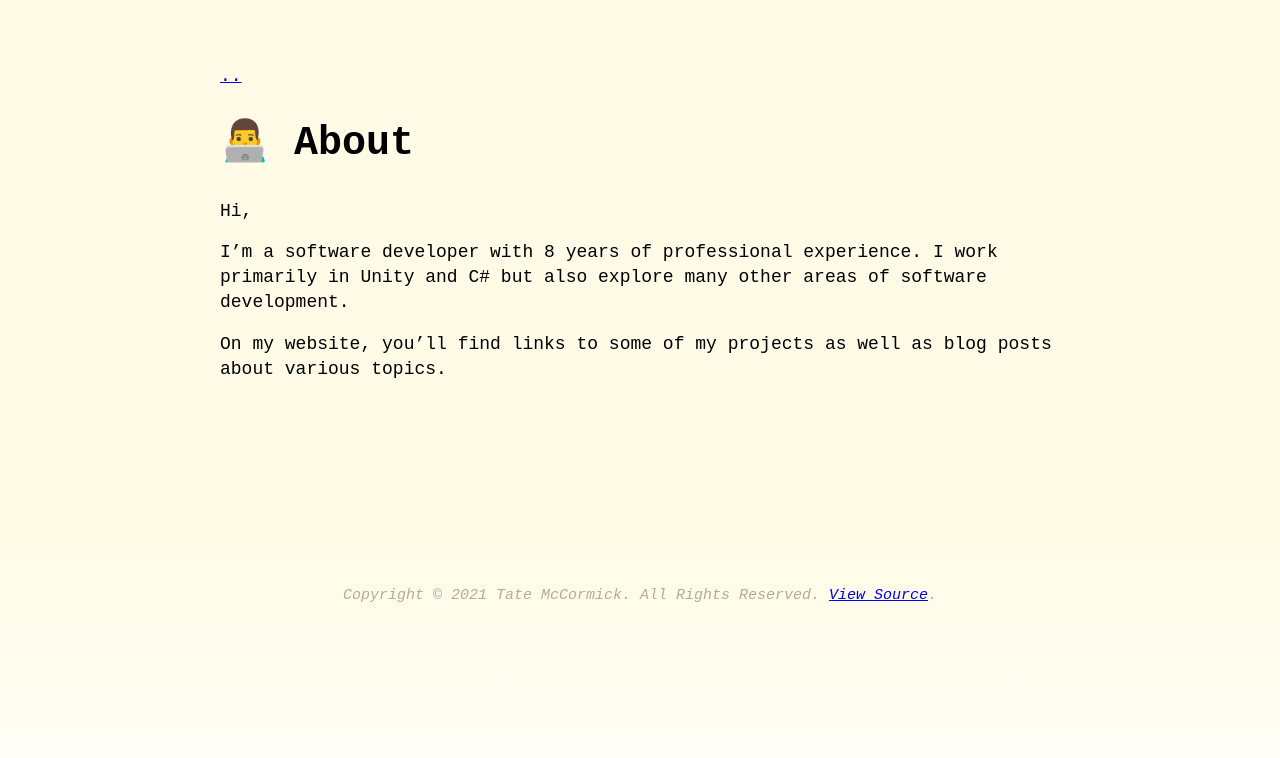
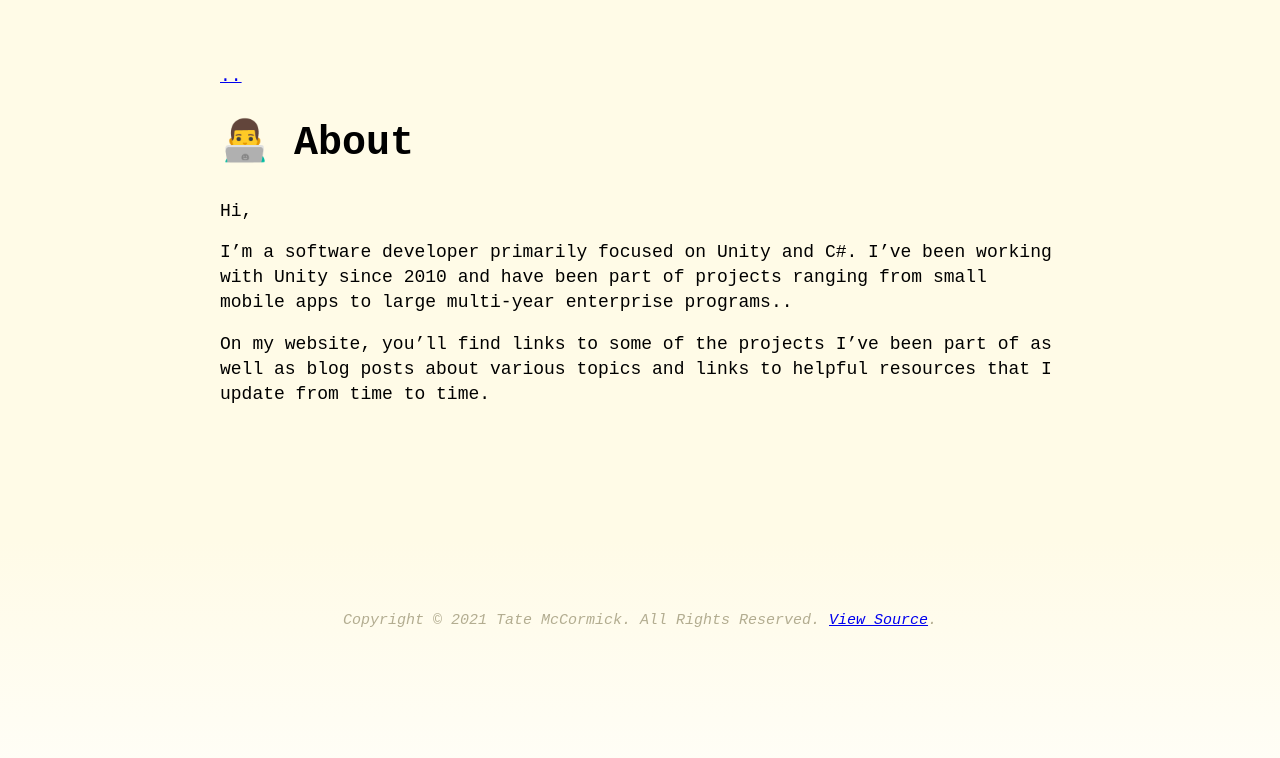
Before and after one commit to tatelax/tatelax.github.io, a Jekyll site: the page built from pages/about.md, in a window 1280 px wide. Shown: the top 758 px of the page. Built offline with Jekyll 4.4.1, drawn with Linux system fonts in a browser that asks for light colours.

Commit message:
Update about.md

```diff
--- a/pages/about.md
+++ b/pages/about.md
@@ -5,6 +5,6 @@ title: 👨‍💻 About
 
 Hi,
 
-I'm a software developer with 8 years of professional experience. I work primarily in Unity and C# but also explore many other areas of software development.
+I'm a software developer primarily focused on Unity and C#. I've been working with Unity since 2010 and have been part of projects ranging from small mobile apps to large multi-year enterprise programs..
 
-On my website, you'll find links to some of my projects as well as blog posts about various topics.
+On my website, you'll find links to some of the projects I've been part of as well as blog posts about various topics and links to helpful resources that I update from time to time.
```
